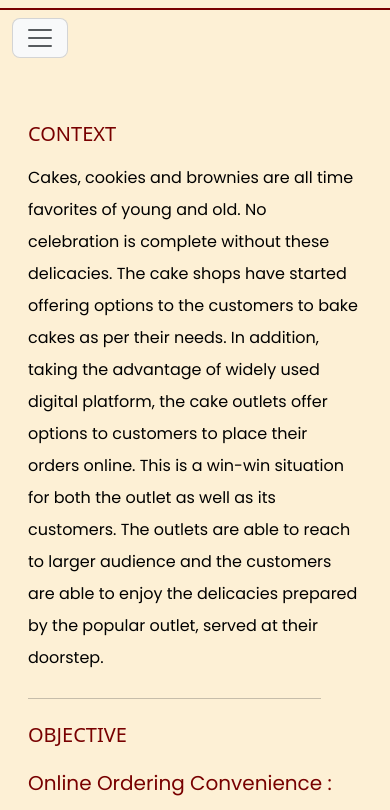
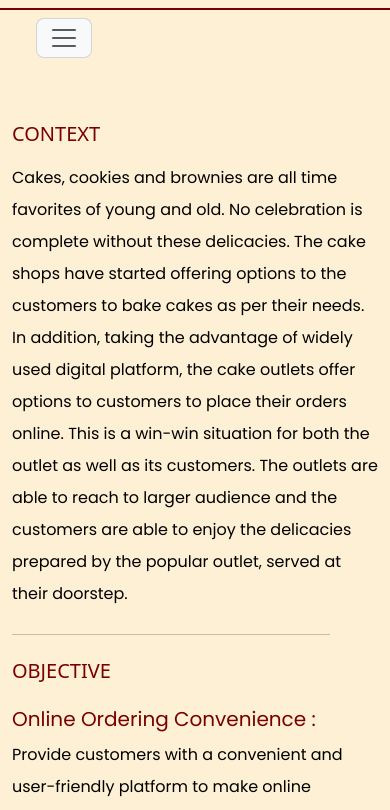
Before and after one commit to KeshavKashiv07/presonal_portfolio_responsive, a plain HTML site: page BakeMycake.html in a window 390 px wide. Shown: the part 65-875 px from the top of the page. Drawn offline with nearby package versions, Linux system fonts and the light colour scheme.

Commit message:
Complete

```diff
--- a/BakeMycake.html
+++ b/BakeMycake.html
@@ -28,7 +28,7 @@
     </section>
 
     <!-- nabar  -->
-    <nav class="navbar  navbar-expand-lg">
+    <nav class="navbar  navbar-expand-lg px-4">
         <div class="container-fluid">
 
             <button class="navbar-toggler bg-light rounded-3 mt-md-2 w-auto" type="button" data-bs-target="#navBarItems"
@@ -56,7 +56,7 @@
 
 <!-- row 1 -->
     <section class="head_section row ">
-        <section class="column_one col-md-12 col-lg-12 align-items-center py-2 px-4 mb-2 pb-5">
+        <section class="column_one col-md-12 col-lg-12 align-items-center py-2 px-2 mb-2 pb-5">
                 <h4 class="about_me mt-5 fs-5 text-uppercase m-3">Context</h4>
                 <p class=" about_mepara fs-6  mt-3 lh-lg m-3 ">Cakes, cookies and brownies are all time favorites of young and old. No celebration is complete without these delicacies. The cake shops have started offering options to the customers to bake cakes as per their needs.
                     In addition, taking the advantage of widely used digital platform, the cake outlets offer options to customers to place their orders online.
```
